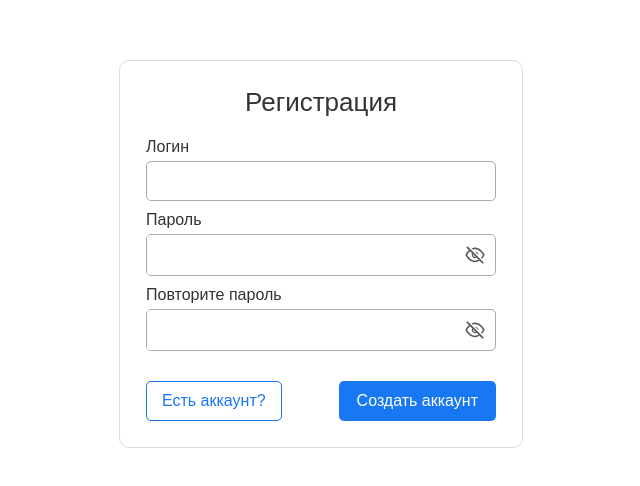
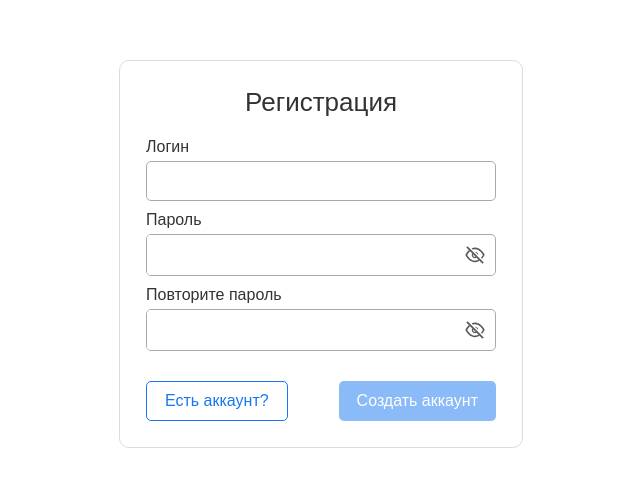
Before and after one commit to mattevans17/web-collection, a React (Create React App) app in the folder client/: page /register in a window 1280 px wide. Shown: the part 146-632 px from the top of the page, without its empty margins (319-959 px from the left). Built offline with nearby package versions, Linux system fonts and the light colour scheme.

Commit message:
Handle auth errors

```diff
--- a/client/src/components/Form/AddCollectionForm.jsx
+++ b/client/src/components/Form/AddCollectionForm.jsx
@@ -11,8 +11,8 @@ const AddCollectionForm = () => {
 
 
     const handleKeyDown = event => {
-        if (event.key === 'Enter') {
-            setCollectionName !== '' && addCollectionRequest()
+        if (event.key === 'Enter' && collectionName !== '') {
+            addCollectionRequest()
         }
     }
 
--- a/client/src/components/Form/Form.module.sass
+++ b/client/src/components/Form/Form.module.sass
@@ -55,6 +55,28 @@
     border: 1px solid #1877f2
     color: #1877f2
 
+.LoginButton
+    height: 40px
+    background-color: #42b72a
+    border-radius: 5px
+    color: white
+    font-size: 16px
+
+.LoginButton.LoginButton_disabled
+    opacity: 0.5
+    cursor: not-allowed
+
+.RegisterButton
+    height: 40px
+    background-color: #1877f2
+    color: white
+    border-radius: 5px
+    font-size: 16px
+
+.RegisterButton.RegisterButton_disabled
+    opacity: 0.5
+    cursor: not-allowed
+
 @media (max-width: 410px)
     .Form
         width: 100%
--- a/client/src/components/Form/LoginForm.jsx
+++ b/client/src/components/Form/LoginForm.jsx
@@ -1,32 +1,46 @@
 import classes from './Form.module.sass'
 import {useState} from 'react'
 import Button from '../UI/Button/Button'
-import NavButton from '../UI/NavButton/NavButton'
 import styled from "styled-components"
 import FormInputBlock from './FormInputBlock/FormInputBlock'
 import {useHistory} from "react-router-dom"
 import Auth from '../DataAPI/Requests/Account'
+import { Link } from "react-router-dom"
 
 
 const LoginForm = () => {
-    const [state] = useState({
-        isLoginError: false,
-        isPasswordError: false
-    })
+    const [isLoginCorrect, setIsLoginCorrect] = useState(true)
+    const [isPasswordCorrect, setIsPasswordCorrect] = useState(true)
     const [login, setLogin] = useState('')
     const [password, setPassword] = useState('')
 
-    let history = useHistory();
+    let history = useHistory()
 
     const handleClick = () => {
-        if (!state.isLoginError && !state.isPasswordError) {
-            Auth.login(login, password, data => {
-                if (data.status === 'success') {
-                    history.push("/")
-                } else {
-                    alert('Wrong login or password')
+        if (!password || !login) return
+        Auth.login(login, password, data => {
+            if (data.status === 'success') {
+                history.push("/")
+            } else {
+                switch (data.message) {
+                    case 'login incorrect':
+                        setIsPasswordCorrect(true)
+                        setIsLoginCorrect(false)
+                        break
+                    case 'password incorrect':
+                        setIsLoginCorrect(true)
+                        setIsPasswordCorrect(false)
+                        break
+                    default:
+                        alert('Login or password incorrect')
                 }
-            })
+            }
+        })
+    }
+
+    const handleKeyDown = event => {
+        if (event.key === 'Enter') {
+            handleClick()
         }
     }
 
@@ -36,37 +50,41 @@ const LoginForm = () => {
             <FormInputBlock
                 label="Логин"
                 error="Логин не найден"
-                isError={state.isLoginError}
+                isError={!isLoginCorrect}
                 onChange={event => setLogin(event.target.value)}
+                onKeyDown={handleKeyDown}
             />
             <FormInputBlock
                 label="Пароль"
                 error="Неверный пароль"
                 type='password'
-                isError={state.isPasswordError}
+                isError={!isPasswordCorrect}
                 onChange={event => setPassword(event.target.value)}
+                onKeyDown={handleKeyDown}
             />
             <div className={classes.Form__Buttons}>
-                <RegisterButton href="/register">Нет аккаунта</RegisterButton>
-                <LoginButton onClick={handleClick}>Войти</LoginButton>
+                <Link to={'/register'} style={{ textDecoration: 'none' }}>
+                    <RegisterButton>Нет аккаунта</RegisterButton>
+                </Link>
+                <Button
+                    className={[
+                        classes.LoginButton,
+                        password && login ? '' : classes.LoginButton_disabled
+                    ].join(' ')}
+                    onClick={handleClick}
+                >
+                    Войти
+                </Button>
             </div>
         </div>
-    );
-};
+    )
+}
 
-const RegisterButton = styled(NavButton)`
+const RegisterButton = styled(Button)`
     height: 40px;
     border: 1px solid #1877f2;
     color: #1877f2;
     border-radius: 5px;
 `
 
-const LoginButton = styled(Button)`
-    height: 40px;
-    background-color: #42b72a;
-    border-radius: 5px;
-    color: white;
-    font-size: 16px;
-`
-
 export default LoginForm
--- a/client/src/components/Form/RegisterForm.jsx
+++ b/client/src/components/Form/RegisterForm.jsx
@@ -1,45 +1,53 @@
 import classes from './Form.module.sass'
 import {useState} from 'react'
 import Button from '../UI/Button/Button'
-import NavButton from '../UI/NavButton/NavButton'
 import styled from "styled-components"
 import FormInputBlock from './FormInputBlock/FormInputBlock'
 import { useHistory } from "react-router-dom"
-import Auth from "../DataAPI/Requests/Account";
+import Auth from "../DataAPI/Requests/Account"
+import { Link } from "react-router-dom"
+
 
 const RegisterForm = () => {
-    const [state, setState] = useState({
-        login: '',
-        password: '',
-        isValidLogin: true,
-        isValidPwd: true,
-        isPwdsMatch: true,
-        matchPassword: ''
-    })
+    const [login, setLogin] = useState('')
+    const [password, setPassword] = useState('')
+    const [matchPassword, setMatchPassword] = useState('')
+    const [isLoginAvailable, setIsLoginAvailable] = useState(true)
+    const [isValidPassword, setIsValidPassword] = useState(true)
+    const [isPasswordsMatch, setIsPasswordsMatch] = useState(true)
 
     let history = useHistory();
 
     const checkValidPwd = () => {
-        return state.password.length >= 8
+        return password.length >= 8
     }
 
     const checkMatchPwd = () => {
-        return state.password === state.matchPassword
+        return password === matchPassword
     }
 
     const handleClick = () => {
-        let isValidPwd = checkValidPwd()
-        let isPwdsMatch = checkMatchPwd()
-        setState({...state,
-            isValidPwd: isValidPwd,
-            isPwdsMatch: isPwdsMatch
-        })
-        if (isValidPwd && isPwdsMatch) {
-            Auth.register(state.login, state.password, data => {
-                document.cookie = `session_id=${data["session_id"]}; path=/;`
-                history.push("/")
+        if (!password || !login || !matchPassword) return
+
+        let isValidPassword = checkValidPwd()
+        let isPasswordsMatch = checkMatchPwd()
+
+        setIsValidPassword(isValidPassword)
+        setIsPasswordsMatch(isPasswordsMatch)
+
+        if (isValidPassword && isPasswordsMatch) {
+            Auth.register(login, password, data => {
+                if (data.status === 'success') {
+                    history.push("/")
+                } else if (data.message === 'login unavailable') {
+                    setIsLoginAvailable(false)
+                }
             })
         }
+    }
+
+    const handleKeyDown = event => {
+        event.key === 'Enter' && handleClick()
     }
 
     return (
@@ -47,59 +55,51 @@ const RegisterForm = () => {
             <div className={classes.Form__Title}>Регистрация</div>
             <FormInputBlock
                 label="Логин"
-                error="Логин не найден"
-                isError={!state.isValidLogin}
-                onChange={event => {
-                    setState({...state,
-                        login: event.target.value,
-                    })
-                }}
+                error="Логин занят"
+                isError={!isLoginAvailable}
+                onChange={event => setLogin(event.target.value)}
+                onKeyDown={handleKeyDown}
             />
             <FormInputBlock
                 type='password'
                 label="Пароль"
                 error="< 8 символов"
-                isError={!state.isValidPwd}
-                onChange={event => {
-                    setState({...state,
-                        password: event.target.value,
-                    })
-                }}
+                isError={!isValidPassword}
+                onChange={event => setPassword(event.target.value)}
+                onKeyDown={handleKeyDown}
             />
             <FormInputBlock
                 type='password'
                 label="Повторите пароль"
                 error="Пароли не совпадают"
-                isError={!state.isPwdsMatch}
-                onChange={event =>
-                    setState({...state,
-                        matchPassword: event.target.value,
-                    })
-                }
+                isError={!isPasswordsMatch}
+                onChange={event => setMatchPassword(event.target.value)}
+                onKeyDown={handleKeyDown}
             />
             <div className={classes.Form__Buttons}>
-                <ToLoginButton href="/login">Есть аккаунт?</ToLoginButton>
-                <RegisterButton onClick={handleClick}>Создать аккаунт</RegisterButton>
+                <Link to={'/login'} style={{ textDecoration: 'none' }}>
+                    <ToLoginButton>Есть аккаунт?</ToLoginButton>
+                </Link>
+                <Button
+                    className={[
+                        classes.RegisterButton,
+                        password && login && matchPassword ? '' : classes.RegisterButton_disabled
+                    ].join(' ')}
+                    onClick={handleClick}
+                >Создать аккаунт
+                </Button>
             </div>
         </div>
     );
 };
 
 
-const ToLoginButton = styled(NavButton)`
+const ToLoginButton = styled(Button)`
     height: 40px;
     border-radius: 5px;
     border: 1px solid #1877f2;
     color: #1877f2;
 `
 
-const RegisterButton = styled(Button)`
-    height: 40px;
-    background-color: #1877f2;
-    color: white;
-    border-radius: 5px;
-    font-size: 16px;
-`
-
 
 export default RegisterForm
--- a/client/src/components/UI/PasswordInput/PasswordInput.jsx
+++ b/client/src/components/UI/PasswordInput/PasswordInput.jsx
@@ -11,6 +11,7 @@ const PasswordInput = (props) => {
         <StyledPasswordInput>
             <StyledInput
                 onChange={props.onChange}
+                onKeyDown={props.onKeyDown}
                 type={isHiddenPassword ? 'password' : 'text'}
             />
             <ShowPasswordButton onClick={() => setIsHiddenPassword(!isHiddenPassword)}>
```
Also changed, not shown: 2 other files (tests, documents, lock files or other folders).
